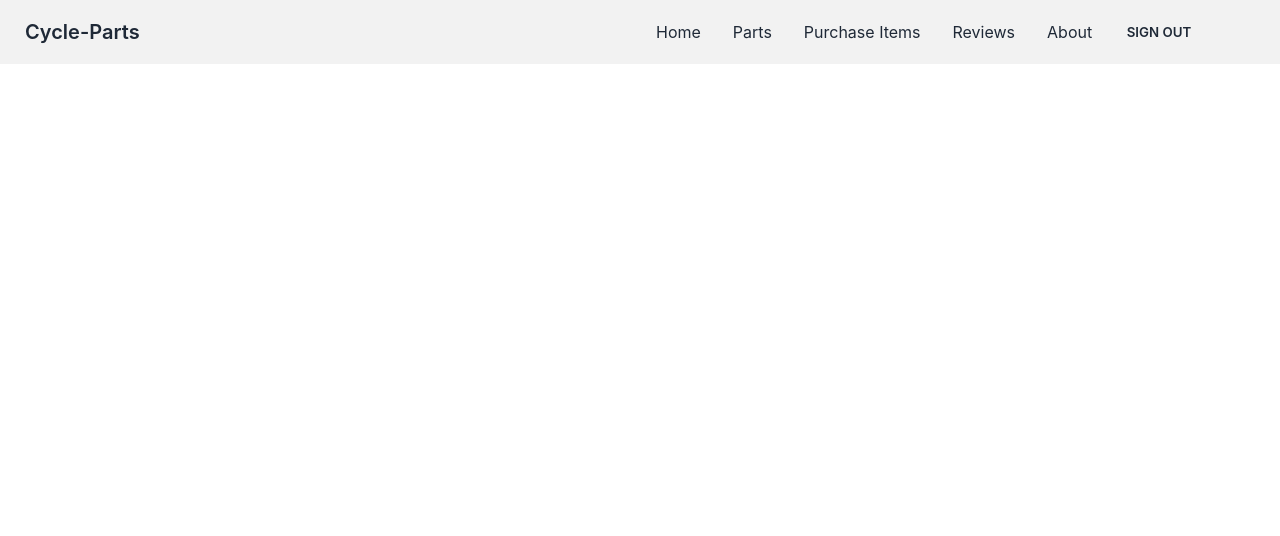
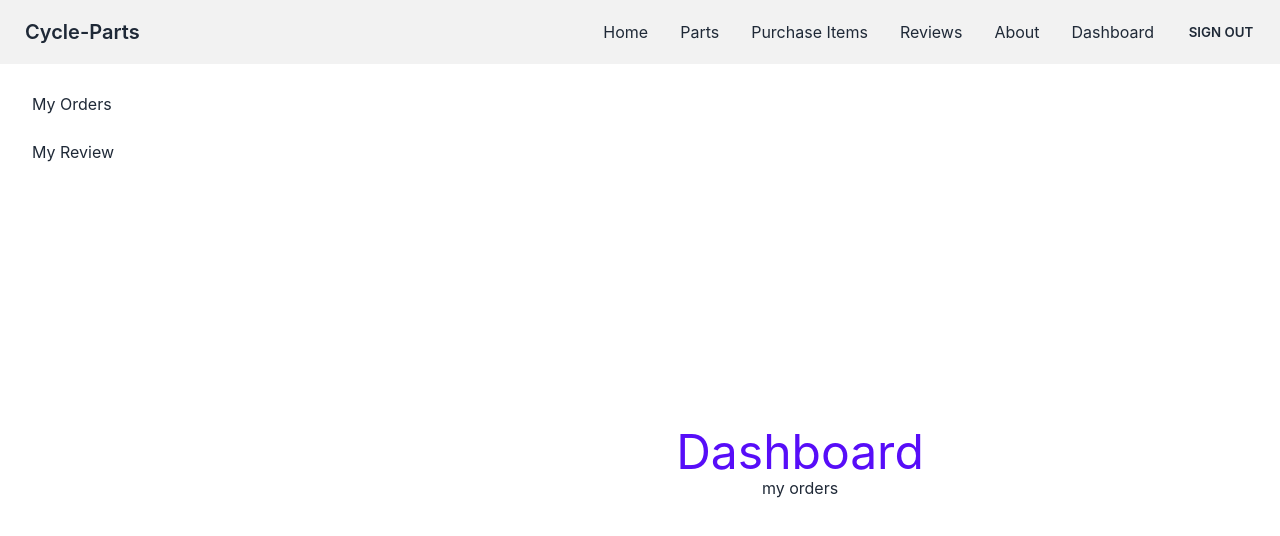
Before and after one commit to Jaman-M/cycle-parts-manufacturer-website-client-side, a React (Create React App) app: page /dashboard in a window 1280 px wide. Shown: the top 536 px of the page. Built offline with nearby package versions, Linux system fonts and the light colour scheme; no server answers; sample sign-in values are in the browser's storage.

Commit message:
create dashboard rpute with drawer and nested route

```diff
--- a/src/App.js
+++ b/src/App.js
@@ -7,6 +7,9 @@
 import SignUp from './Pages/Login/SignUp';
 import PurchaseItems from './Pages/Purchase/PurchaseItems';
 import RequireAuth from './Pages/Login/RequireAuth';
+import Dashboard from './Pages/Dashboard/Dashboard';
+import MyOrders from './Pages/Dashboard/MyOrders';
+import Review from './Pages/Dashboard/Review';
 
 function App() {
   return (
@@ -20,6 +23,14 @@
             <PurchaseItems></PurchaseItems>
           </RequireAuth>
         }></Route>
+        <Route path='dashboard' element={
+          <RequireAuth>
+            <Dashboard></Dashboard>
+          </RequireAuth>
+        }>
+          <Route index element={<MyOrders></MyOrders>}></Route>
+          <Route path='review' element={<Review></Review>}></Route>
+        </Route>
         <Route path='login' element={<Login></Login>}></Route>
         <Route path='signup' element={<SignUp></SignUp>}></Route>
       </Routes>
--- /dev/null
+++ b/src/Pages/Dashboard/Dashboard.js
@@ -0,0 +1,29 @@
+import React from 'react';
+import { Link, Outlet } from 'react-router-dom';
+
+const Dashboard = () => {
+    return (
+        <div class="drawer drawer-mobile">
+  <input id="my-drawer-2" type="checkbox" class="drawer-toggle" />
+  <div class="drawer-content flex flex-col items-center justify-center">
+    {/* <!-- Page content here --> */}
+    <h2 className='text-5xl text-primary'>Dashboard</h2>
+    <Outlet></Outlet>
+    <label for="my-drawer-2" class="btn btn-primary drawer-button lg:hidden">Open drawer</label>
+
+  </div>
+  <div class="drawer-side">
+    <label for="my-drawer-2" class="drawer-overlay"></label>
+    <ul class="menu p-4 overflow-y-auto w-80 bg-base-100 text-base-content">
+      {/* <!-- Sidebar content here --> */}
+      <li><Link to ="/dashboard"> My Orders</Link></li>
+      <li><Link to ="/dashboard/review">My Review</Link></li>
+
+    </ul>
+
+  </div>
+</div>
+    );
+};
+
+export default Dashboard;
--- /dev/null
+++ b/src/Pages/Dashboard/MyOrders.js
@@ -0,0 +1,11 @@
+import React from 'react';
+
+const MyOrders = () => {
+    return (
+        <div>
+            <h2>my orders</h2>
+        </div>
+    );
+};
+
+export default MyOrders;
--- /dev/null
+++ b/src/Pages/Dashboard/Review.js
@@ -0,0 +1,11 @@
+import React from 'react';
+
+const Review = () => {
+    return (
+        <div>
+            <h2>Add a review</h2>
+        </div>
+    );
+};
+
+export default Review;
--- a/src/Pages/Shared/Navbar.js
+++ b/src/Pages/Shared/Navbar.js
@@ -18,6 +18,9 @@
         <li><Link to="/purchaseitems">Purchase Items</Link></li>
         <li><Link to="/reviews">Reviews</Link></li>
         <li><Link to="/about">About</Link></li>
+        {
+            user && <li><Link to="/dashboard">Dashboard</Link></li>
+        }
         <li>{user ? <button class="btn btn-ghost" onClick={logout}>Sign Out</button> : <Link to="/login">Login</Link>}</li>
     </>
     return (
```
